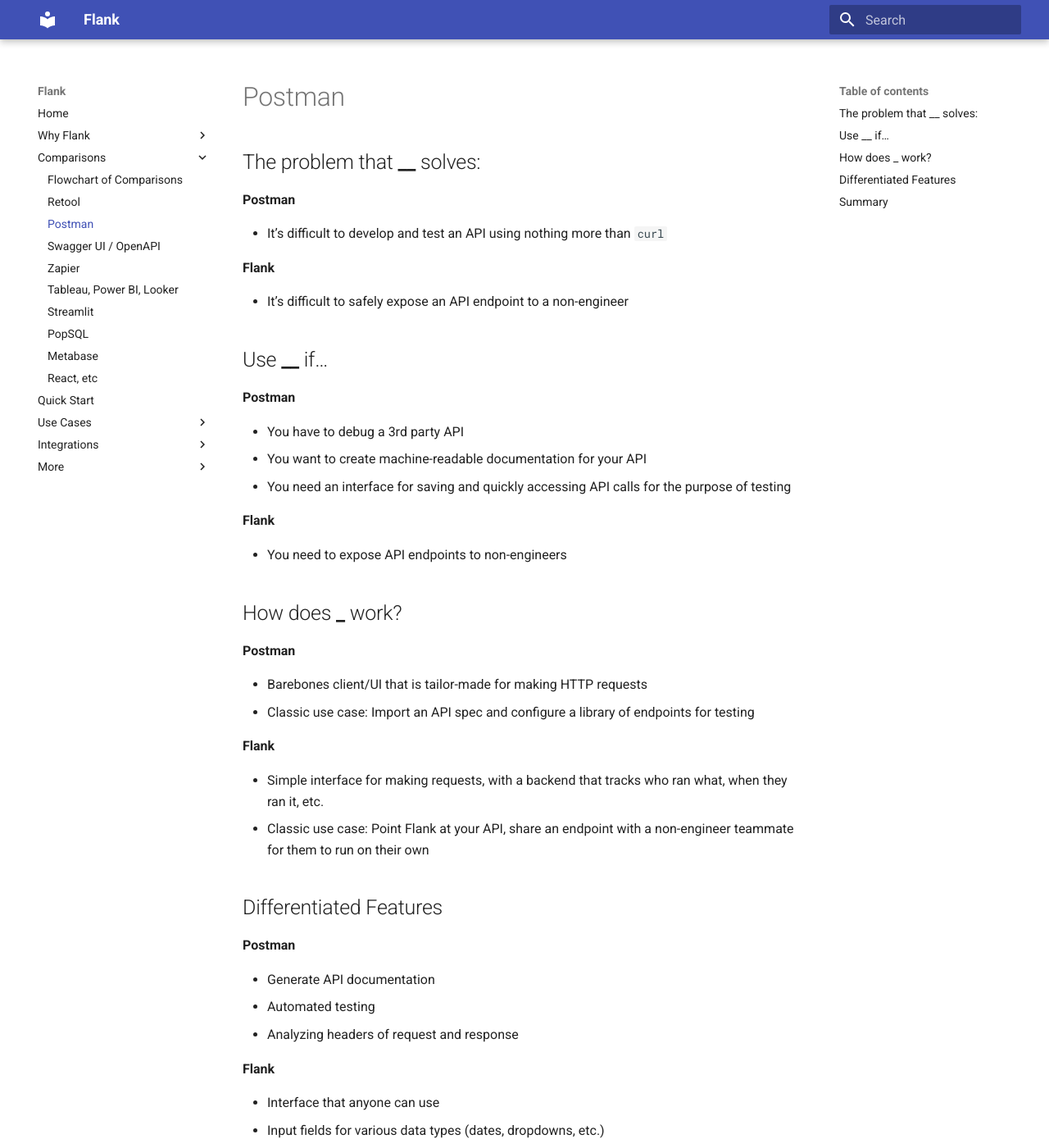
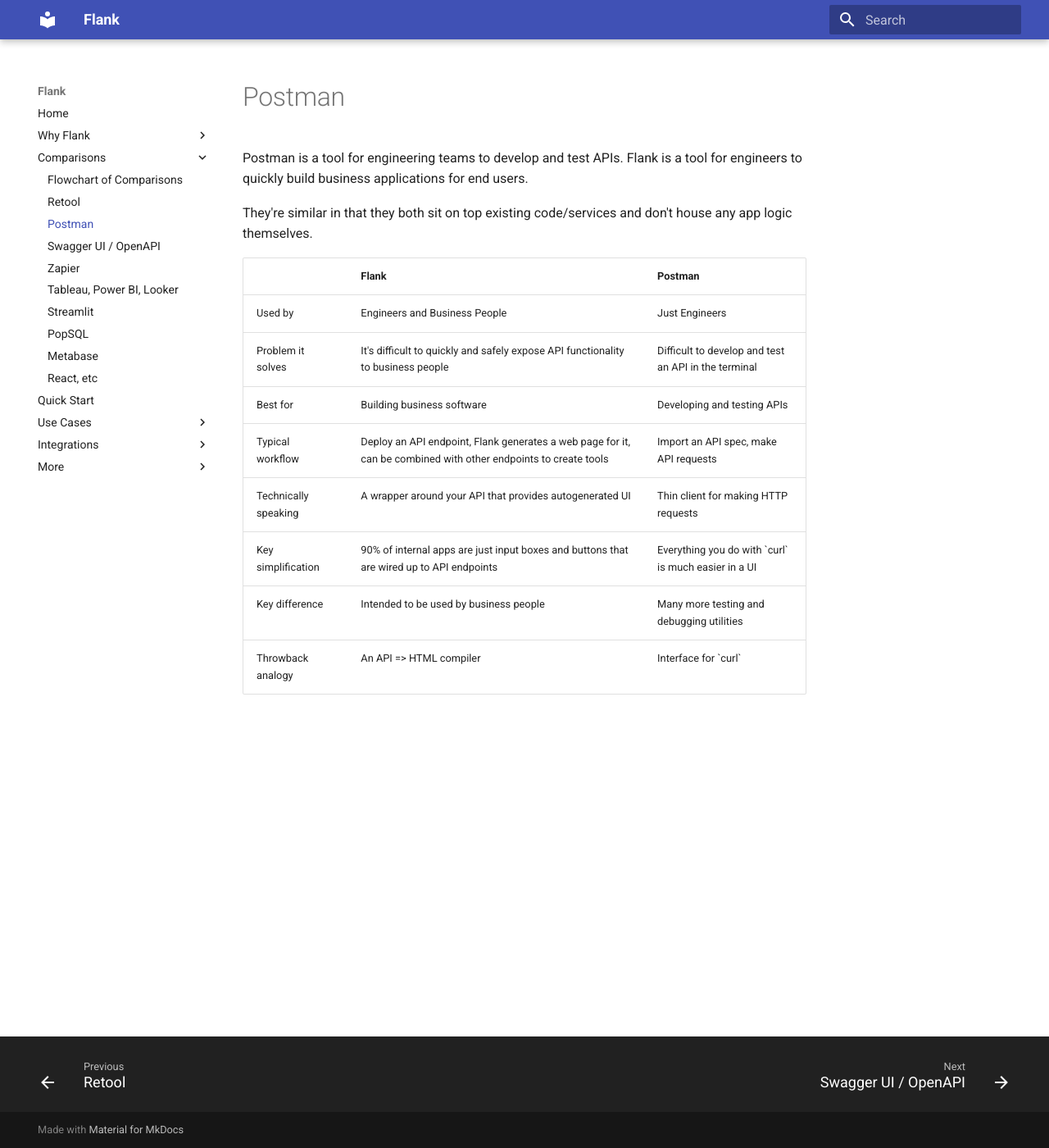
Before and after one commit to btf-org/flank-docs, an MkDocs documentation site: the page built from docs/comparisons/postman.md, in a window 1280 px wide and 1400 px high. Shown: the whole window at 82% size. Built offline with MkDocs 1.6.1 and Material for MkDocs 9.7.7, drawn with Linux system fonts in a browser that asks for light colours; some of the changed text lies outside the part shown.

Commit message:
postman / retool / swagger

```diff
--- a/docs/comparisons/postman.md
+++ b/docs/comparisons/postman.md
@@ -1,54 +1,16 @@
 # Postman
 
-## The problem that **\_\_** solves:
+Postman is a tool for engineering teams to develop and test APIs. Flank is a tool for engineers to quickly build business applications for end users.
 
-**Postman**
+They're similar in that they both sit on top existing code/services and don't house any app logic themselves.
 
-- It’s difficult to develop and test an API using nothing more than `curl`
-
-**Flank**
-
-- It’s difficult to safely expose an API endpoint to a non-engineer
-
-## Use **\_\_** if…
-
-**Postman**
-
-- You have to debug a 3rd party API
-- You want to create machine-readable documentation for your API
-- You need an interface for saving and quickly accessing API calls for the purpose of testing
-
-**Flank**
-
-- You need to expose API endpoints to non-engineers
-
-## How does **\_** work?
-
-**Postman**
-
-- Barebones client/UI that is tailor-made for making HTTP requests
-- Classic use case: Import an API spec and configure a library of endpoints for testing
-
-**Flank**
-
-- Simple interface for making requests, with a backend that tracks who ran what, when they ran it, etc.
-- Classic use case: Point Flank at your API, share an endpoint with a non-engineer teammate for them to run on their own
-
-## Differentiated Features
-
-**Postman**
-
-- Generate API documentation
-- Automated testing
-- Analyzing headers of request and response
-
-**Flank**
-
-- Interface that anyone can use
-- Input fields for various data types (dates, dropdowns, etc.)
-- Searchable history
-
-## Summary
-
-- **Postman** is a tool for engineering teams to develop and test APIs, where all the users are engineers
-- **Flank** is a tool for engineers to take themselves out of the loop, to share access with non-engineers
+|                      | Flank                                                                                                           | Postman                                                |
+| -------------------- | --------------------------------------------------------------------------------------------------------------- | ------------------------------------------------------ |
+| Used by              | Engineers and Business People                                                                                   | Just Engineers                                         |
+| Problem it solves    | It's difficult to quickly and safely expose API functionality to business people                                | Difficult to develop and test an API in the terminal   |
+| Best for             | Building business software                                                                                      | Developing and testing APIs                            |
+| Typical workflow     | Deploy an API endpoint, Flank generates a web page for it, can be combined with other endpoints to create tools | Import an API spec, make API requests                  |
+| Technically speaking | A wrapper around your API that provides autogenerated UI                                                        | Thin client for making HTTP requests                   |
+| Key simplification   | 90% of internal apps are just input boxes and buttons that are wired up to API endpoints                        | Everything you do with \`curl\` is much easier in a UI |
+| Key difference       | Intended to be used by business people                                                                          | Many more testing and debugging utilities              |
+| Throwback analogy    | An API => HTML compiler                                                                                         | Interface for \`curl\`                                 |
--- a/mkdocs.yml
+++ b/mkdocs.yml
@@ -1,11 +1,13 @@
 site_name: Flank
 theme:
   name: material
+  features:
+    - navigation.footer
 
 nav:
   - Home: "index.md"
   - Why Flank:
-      - Initial Motivations: "motivations.md"
+      - Initial motivations: "motivations.md"
       - Existing tools didn't solve our problem: "existing.md"
       - Goals and Core Concepts: "goals.md"
   - Comparisons:
```
Also changed, not shown: docs/comparisons/retool.md (+10 -36 lines), docs/comparisons/swagger.md (+13 -0 lines), docs/goals.md (+13 -0 lines), docs/index.md (+7 -6 lines), docs/motivations.md (+11 -22 lines).
